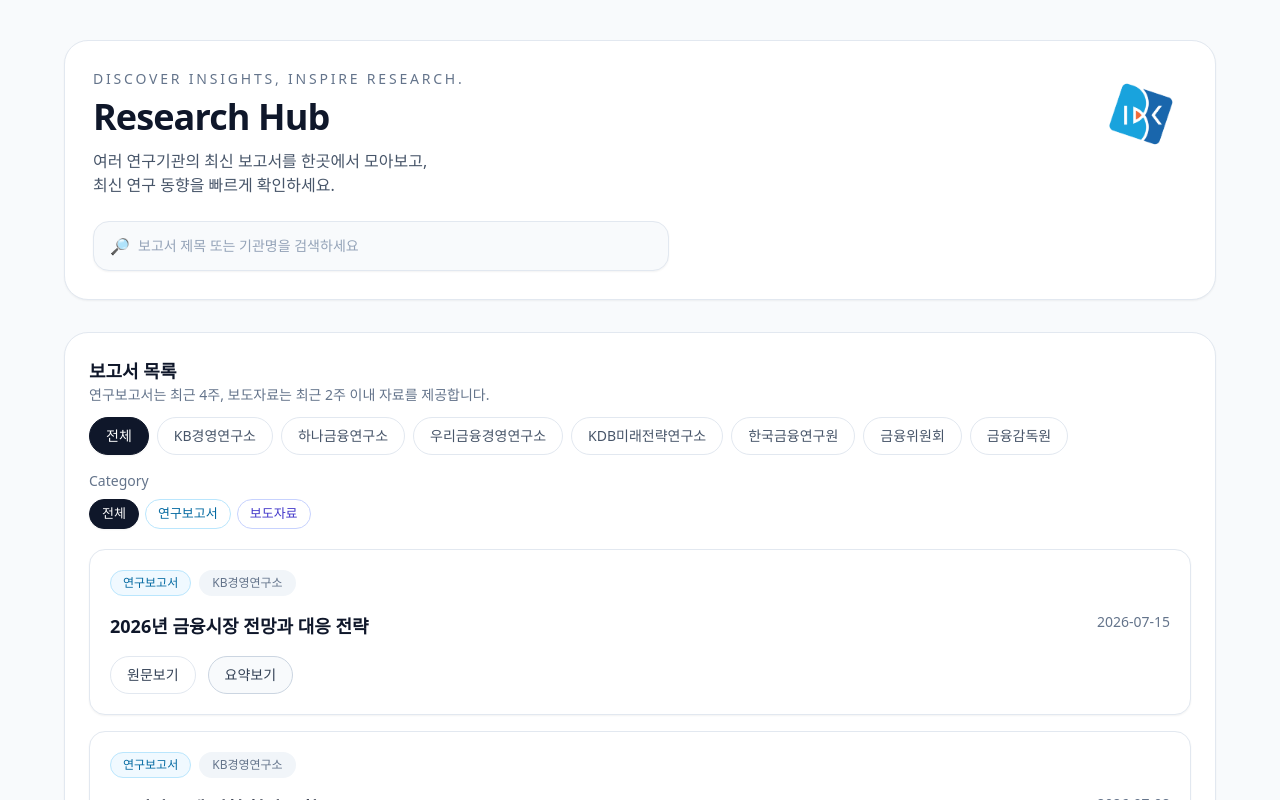
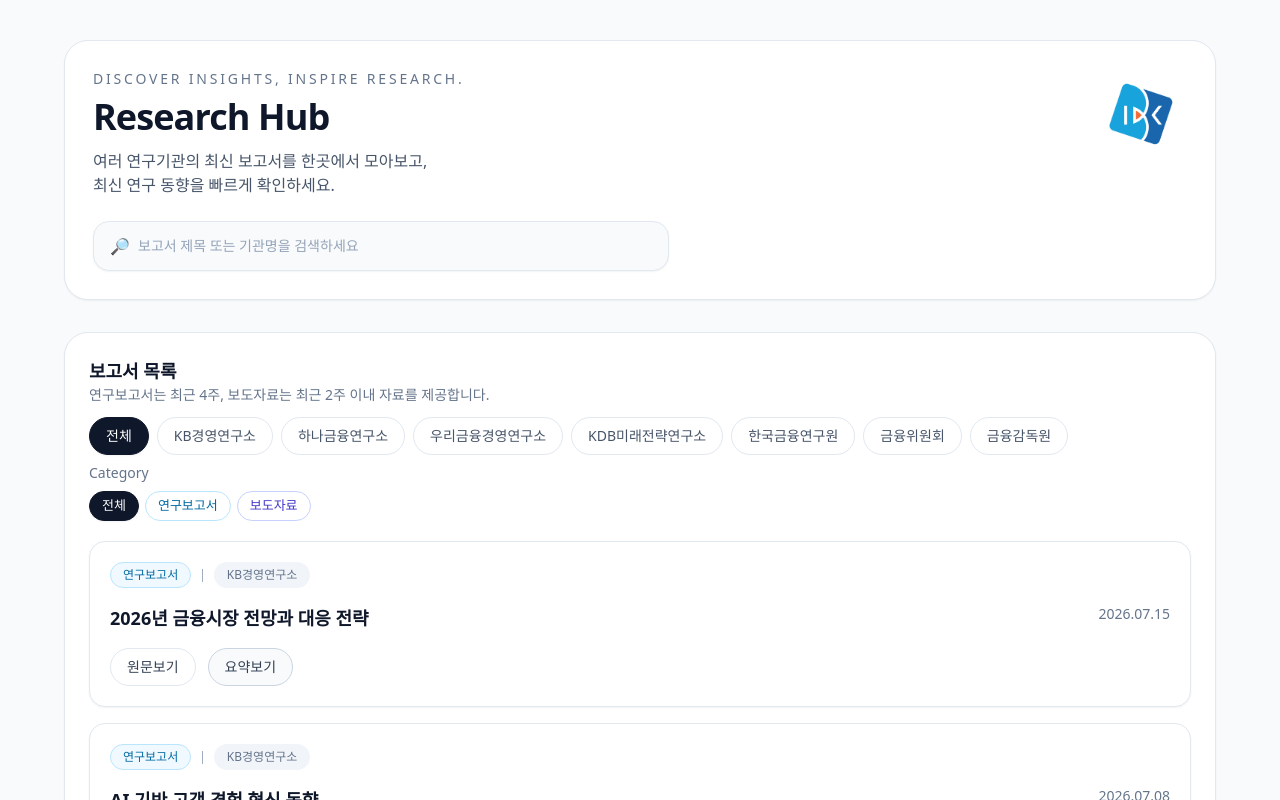
Before and after one commit to cha2yeon/research-hub, a Next.js app: page / in a window 1280 px wide. Shown: the top 800 px of the page. Built offline with nearby package versions, Linux system fonts and the light colour scheme; no server answers.

Commit message:
feat: 금융위원회 상세 추출 및 목록 UI 반영

```diff
--- a/app/page.tsx
+++ b/app/page.tsx
@@ -160,7 +160,7 @@
               }}
             />
             {selectedFilter === '전체' && (
-              <div className="mt-1 flex flex-col items-start gap-2">
+              <div className="-mt-1 flex flex-col items-start gap-2">
                 <span className="text-sm font-medium text-slate-500">Category</span>
                 <div className="flex flex-wrap gap-1.5">
                   {(['전체', '연구보고서', '보도자료'] as ReportTypeFilter[]).map((type) => {
--- a/components/report-list.tsx
+++ b/components/report-list.tsx
@@ -33,7 +33,8 @@
 }
 
 function formatPublishedAt(report: Report): string {
-  return report.datePrecision === 'month' ? report.publishedAt.slice(0, 7) : report.publishedAt;
+  const date = report.datePrecision === 'month' ? report.publishedAt.slice(0, 7) : report.publishedAt;
+  return date.replace(/-/g, '.');
 }
 
 function formatDisplayTitle(report: Report): string {
@@ -130,6 +131,7 @@
                 <span className={`rounded-full px-3 py-1 text-xs font-medium ${categoryBadgeClass}`}>
                   {report.category}
                 </span>
+                <span aria-hidden="true" className="text-xs text-slate-400">|</span>
                 <span className="rounded-full border border-transparent bg-slate-100 px-3 py-1 text-xs font-medium text-slate-500">
                   {report.organization}
                 </span>
--- a/package.json
+++ b/package.json
@@ -12,6 +12,7 @@
     "iconv-lite": "^0.7.3",
     "jsdom": "26.1.0",
     "next": "14.2.15",
+    "pdf-parse": "^1.1.1",
     "react": "18.3.1",
     "react-dom": "18.3.1"
   },
```
Also changed, not shown: 1 other file (tests, documents, lock files or other folders).
